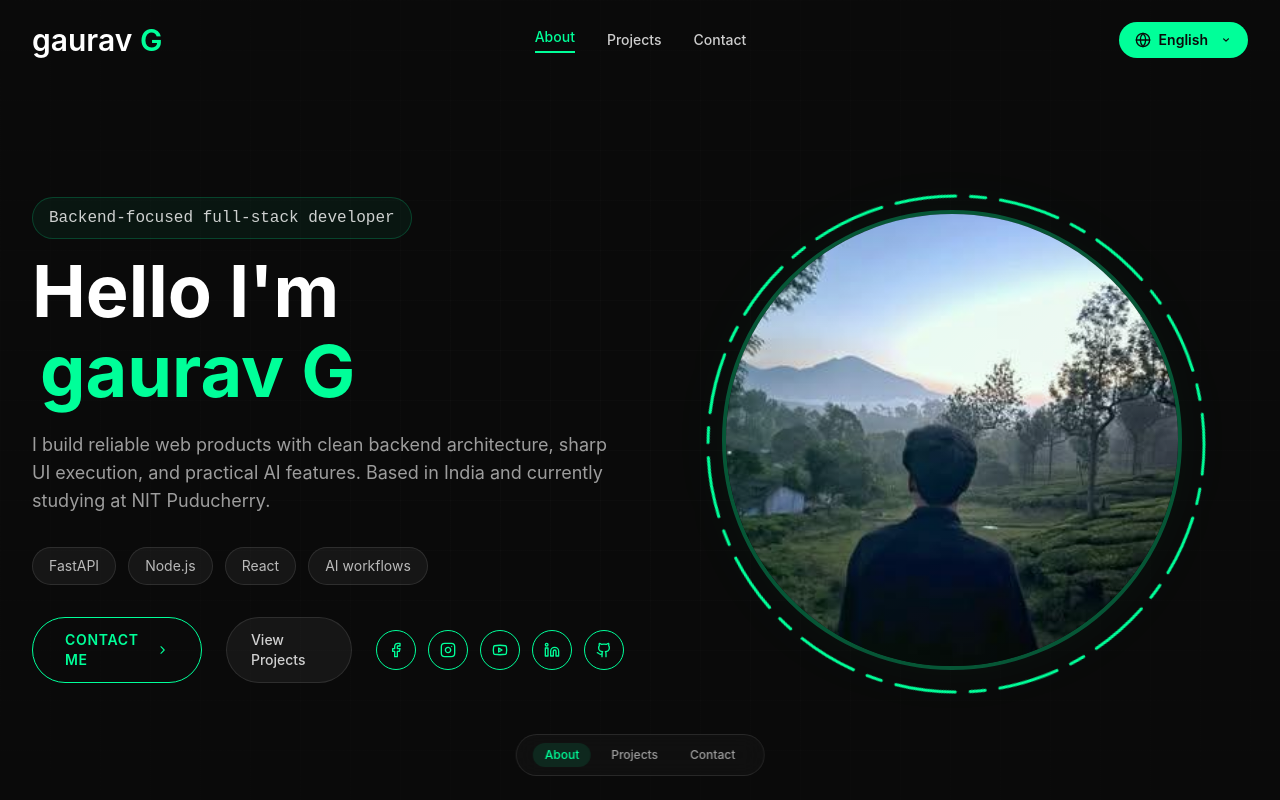
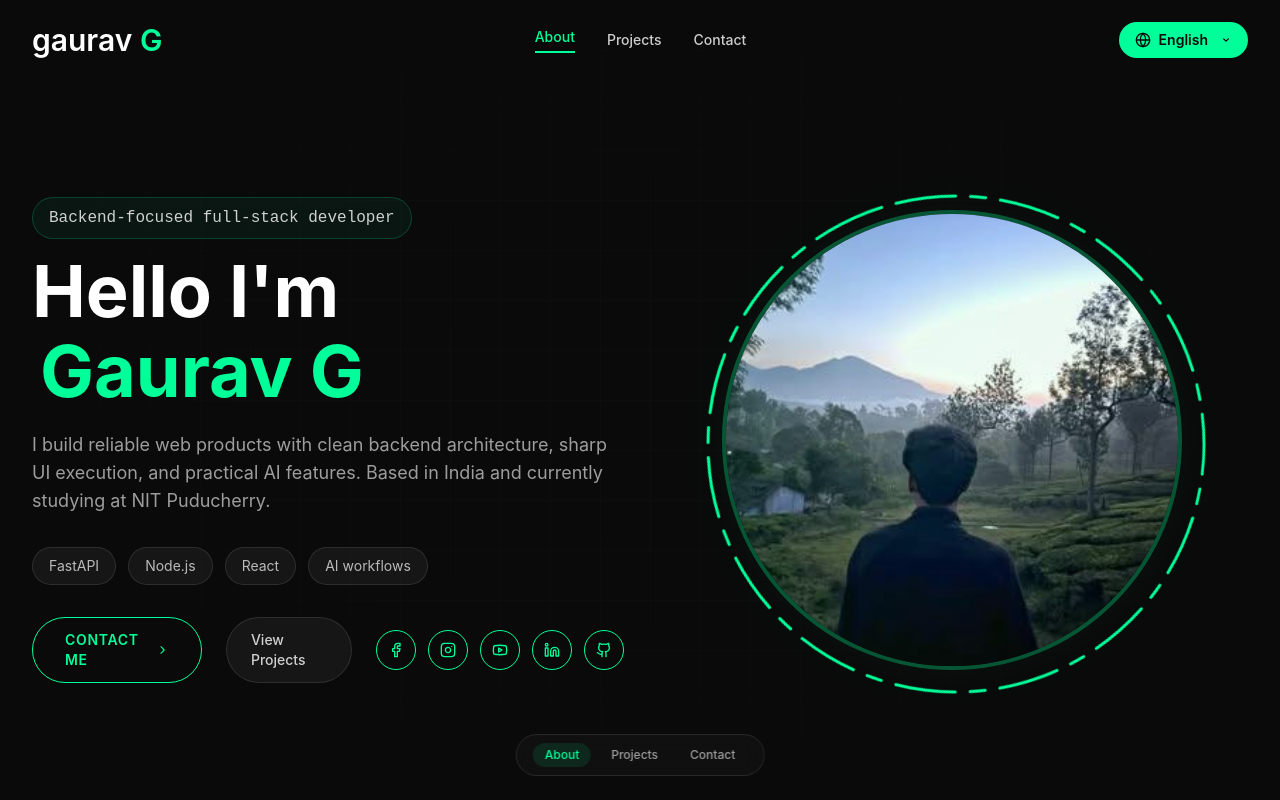
Before and after one commit to gaurav10gg/portfolio-Gaurav, a React (Vite) app: page / in a window 1280 px wide. Shown: the top 800 px of the page. Built offline with nearby package versions, Linux system fonts and the light colour scheme.

Commit message:
name error

```diff
--- a/src/sections/Hero.tsx
+++ b/src/sections/Hero.tsx
@@ -49,7 +49,7 @@ const Hero = () => {
               <span className="text-white block mb-2">Hello I&apos;m</span>
               <span className="relative inline-block group cursor-pointer whitespace-nowrap">
                 <span className="text-green-400 relative z-10 transition-colors duration-500 group-hover:text-dark-900 px-2">
-                  gaurav G
+                  Gaurav G
                 </span>
                 <span className="absolute inset-0 bg-green-400 transform scale-x-0 group-hover:scale-x-100 transition-transform duration-500 origin-left" />
               </span>
```
